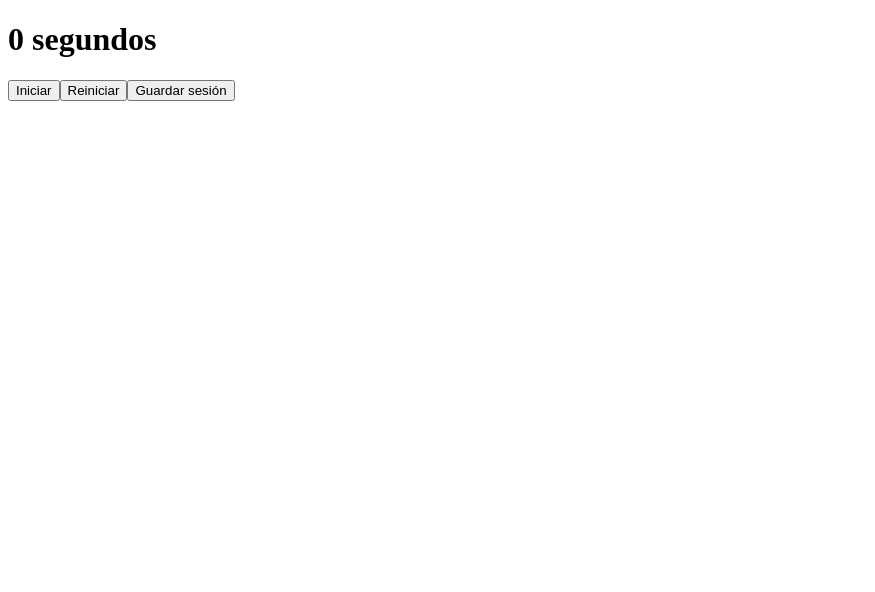
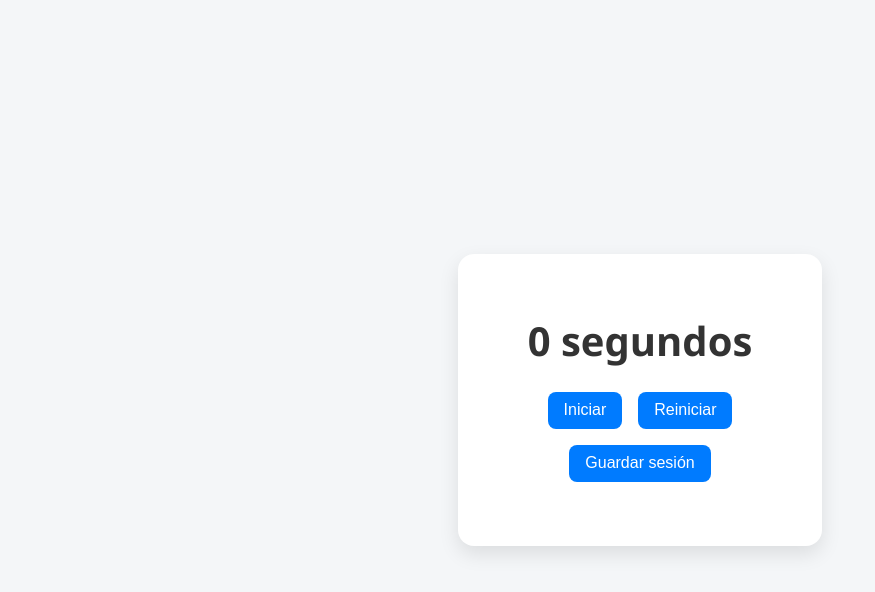
Before and after one commit to tismajo/CC3062-REACT-Hooks, a plain HTML site: page useRef.html in a window 1280 px wide. Shown: the whole page, without its empty margins (0-875 px from the left). Drawn offline with nearby package versions, Linux system fonts and the light colour scheme.

Commit message:
useRef.html added styles

```diff
--- a/useRef.html
+++ b/useRef.html
@@ -6,6 +6,65 @@
     <script src="https://unpkg.com/react@18/umd/react.development.js" crossorigin></script>
     <script src="https://unpkg.com/react-dom@18/umd/react-dom.development.js" crossorigin></script>
     <script src="https://unpkg.com/@babel/standalone/babel.min.js"></script>
+
+    <style>
+        body {
+            margin: 0;
+            padding: 0;
+            font-family: 'Segoe UI', Tahoma, Geneva, Verdana, sans-serif;
+            background: #f4f6f8;
+            display: flex;
+            justify-content: center;
+            align-items: center;
+            height: 100vh;
+        }
+
+        #root > div {
+            background: white;
+            padding: 2rem;
+            border-radius: 1rem;
+            box-shadow: 0 8px 20px rgba(0, 0, 0, 0.1);
+            text-align: center;
+            width: 300px;
+        }
+
+        h1 {
+            font-size: 2.5rem;
+            margin-bottom: 1rem;
+            color: #333;
+        }
+
+        button {
+            margin: 0.5rem;
+            padding: 0.6rem 1rem;
+            border: none;
+            border-radius: 8px;
+            background-color: #007bff;
+            color: white;
+            font-size: 1rem;
+            cursor: pointer;
+            transition: background-color 0.3s ease;
+        }
+
+        button:hover {
+            background-color: #0056b3;
+        }
+
+        ul {
+            list-style: none;
+            padding: 0;
+            margin-top: 1.5rem;
+            text-align: left;
+        }
+
+        li {
+            background: #e9ecef;
+            padding: 0.5rem;
+            margin: 0.3rem 0;
+            border-radius: 6px;
+            font-size: 0.95rem;
+        }
+    </style>
     <title>Use Ref</title>
 </head>
 <body>
```
